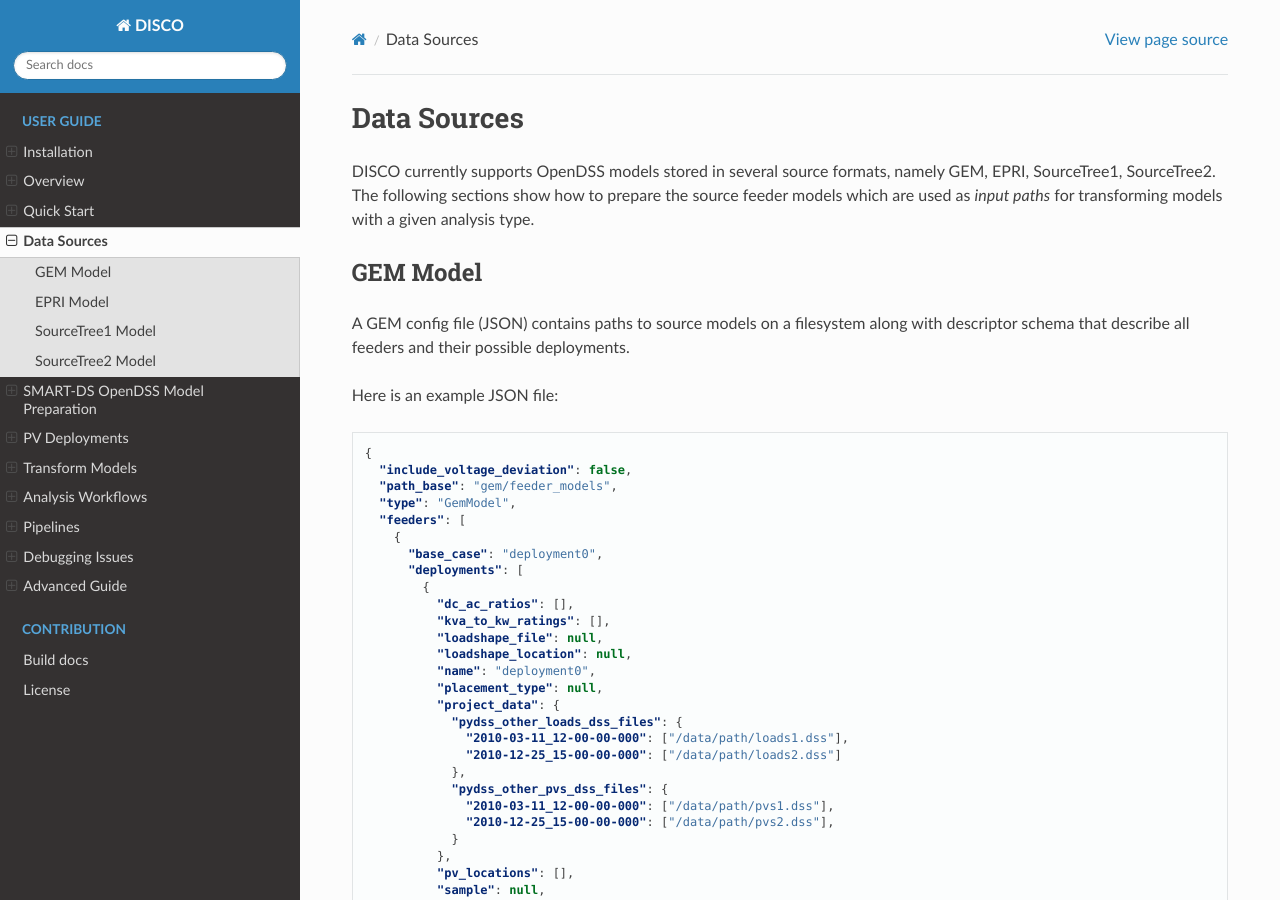
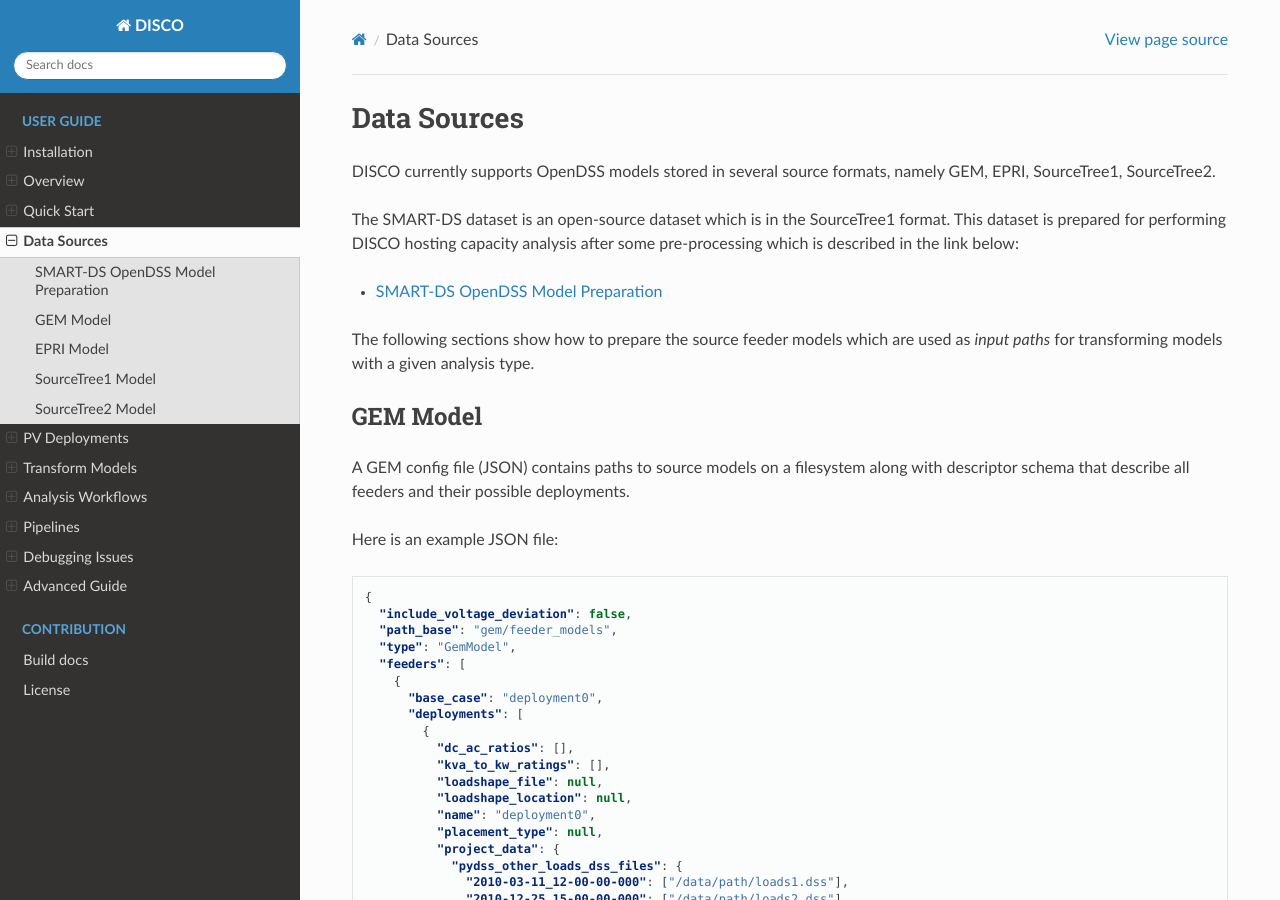
Before and after one commit to NREL/disco, a Sphinx documentation site: the page built from docs/source/data-sources.rst, in a window 1280 px wide and 900 px high. Built offline with Sphinx 7.4.7 and the Read the Docs theme 2.0.0, drawn with Linux system fonts in a browser that asks for light colours.

Commit message:
Change hierarchy of page

```diff
--- a/docs/source/data-sources.rst
+++ b/docs/source/data-sources.rst
@@ -3,10 +3,19 @@
 ************
 
 DISCO currently supports OpenDSS models stored in several source formats,
-namely GEM, EPRI, SourceTree1, SourceTree2. The following sections show how to
+namely GEM, EPRI, SourceTree1, SourceTree2.
+
+The SMART-DS dataset is an open-source dataset which is in the SourceTree1 format.
+This dataset is prepared for performing DISCO hosting capacity analysis after some pre-processing which is described in the link below:
+
+.. toctree::
+  :maxdepth: 1
+
+  data-sources/smart-ds-model-preparation
+
+The following sections show how to
 prepare the source feeder models which are used as *input paths* for
 transforming models with a given analysis type.
-
 
 .. _GEM_JSON_Schema:
 
--- a/docs/source/smart-ds-model-preparation.rst
+++ b/docs/source/data-sources/smart-ds-model-preparation.rst
@@ -5,7 +5,7 @@
 More documentation on the open source SMART-DS datasets can be found `here <https://github.com/openEDI/documentation/tree/main/SMART-DS>`_.
 Pre-processing is performed on this dataset to prepare it for the analysis. The chart below shows the various stages of pre-processing performed on the SMART-DS OpenDSS Models.
 
-.. image:: images/SMART-DS-flowchart.png
+.. image:: ../images/SMART-DS-flowchart.png
    :width: 400
 
 
--- a/docs/source/index.rst
+++ b/docs/source/index.rst
@@ -75,7 +75,6 @@
    overview
    quick-start
    data-sources
-   smart-ds-model-preparation
    pv-deployments
    transform-models
    analysis-workflows
```
